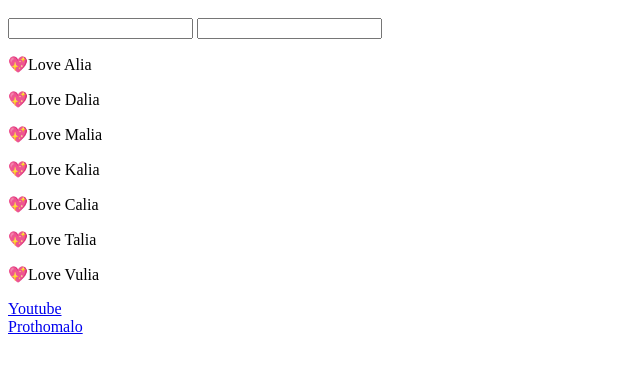
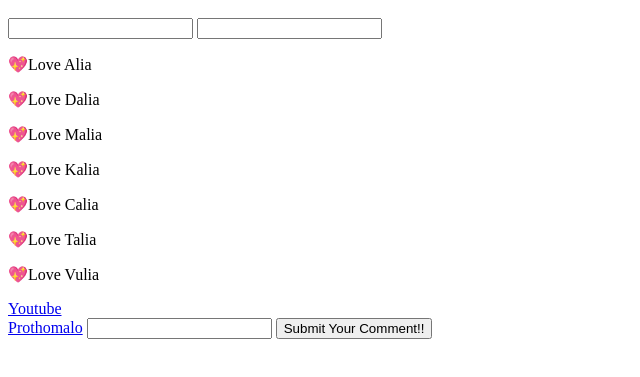
Before and after one commit to sohag521/Practice-Coding, a plain HTML site: page index.html in a window 1280 px wide. Shown: the part 237-614 px from the top of the page, without its empty margins (0-640 px from the left). Drawn offline with Linux system fonts and the light colour scheme.

Commit message:
Done Button

```diff
--- a/index.html
+++ b/index.html
@@ -65,5 +65,7 @@
 
     <a href="https://www.youtube.com/watch?v=0LHmevWVvpc&list=RD0LHmevWVvpc&start_radio=1">Youtube</a><br>
     <a href="www.prothomalo.com">Prothomalo</a>
+    <input type="text">
+    <button>Submit Your Comment!!</button>
 </body>
 </html>
```
